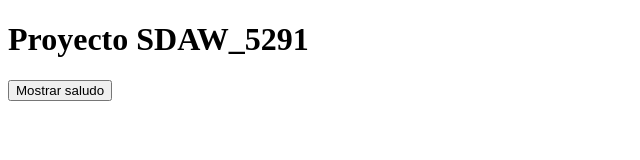
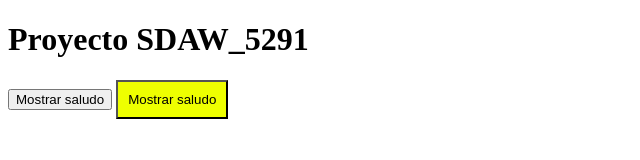
Before and after one commit to Miguelre-22/SDAW_5291, a website: page index.html in a window 1280 px wide. Shown: the whole page, without its empty margins (0-640 px from the left). Drawn offline with Linux system fonts and the light colour scheme.

Commit message:
Cambiar el color de fondo del botón

```diff
--- a/index.html
+++ b/index.html
@@ -6,7 +6,8 @@
 </head>
 <body>
     <h1>Proyecto SDAW_5291</h1>
-    <button onclick="saludar()">Mostrar saludo</button>
+    <button id="myButton" onclick="saludar()">Mostrar saludo</button>
+    <button id="myButton" style="background-color: rgb(238, 255, 0); padding: 10px;">Mostrar saludo</button>
 
     <script src="script.js"></script>
 </body>
```
